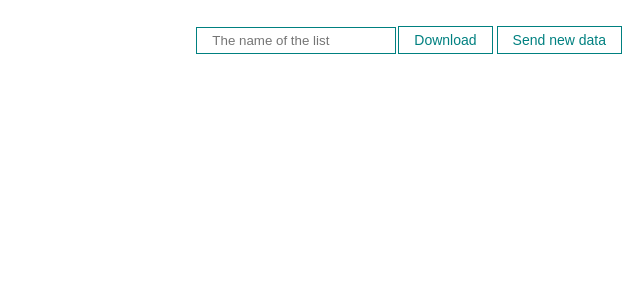
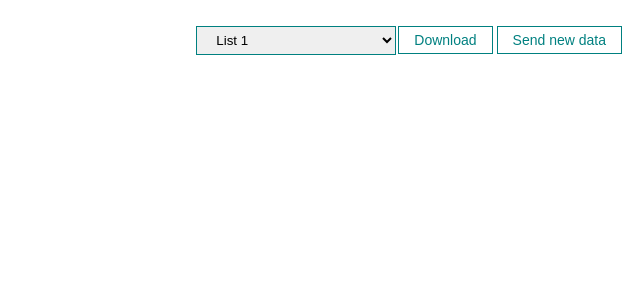
Before and after one commit to jarekpavlov/sorting-front, a React (Create React App) app: page / in a window 1280 px wide. Shown: the top 300 px of the page, without its empty margins (640-1280 px from the left). Built offline with nearby package versions, Linux system fonts and the light colour scheme.

Commit message:
finisching with sending and receiving of a JSON, the Drag and Drop algorithm is still unstable

```diff
--- a/src/App.js
+++ b/src/App.js
@@ -1,15 +1,27 @@
-import {useState} from "react";
+import {useEffect, useState} from "react";
 import "./styles/App.css"
 import MyButton from "./components/UI/buttons/MyButton";
-import MyInput from "./components/UI/inputs/MyInput";
 import axios from "axios";
+import Option from "./components/options/Option";
 
 
 const App = () => {
 
+    const optionAttributes = [
+        {value: 'list1', text: 'List 1'},
+        {value: 'list2', text: 'List 2'},
+        {value: 'list3', text: 'List 3'},
+        {value: 'list4', text: 'List 4'}]
     const [listName, setListName] = useState('')
     const [cardList, setCardList] = useState([])
     const [currentCard, setCurrentCard] = useState(null)
+    useEffect(()=> {
+        console.log('useEffect')
+        if (listName === ''){
+            setListName('list1')
+        }
+    }, [listName])
+
 
     function clickDownloadButton(e) {
         axios.get('http://localhost:8080/get-car-policy?parameter=' + listName)
@@ -48,20 +60,18 @@ const App = () => {
         e.preventDefault()
         e.target.style.background = 'lightblue'
     }
-
     function dragDropHandler(e, card) {
         e.preventDefault()
         setCardList(cardList.map(c => {
-            // if (card.order > currentCard.order && (c.order > currentCard.order)) {
-            //     return {...c, order: c.order-1}
-            // }
-            // if (card.order < currentCard.order && (c.order < currentCard.order)) {
-            //     return {...c, order: c.order+1}
-            // }
-            if (c.id === card.id) {
+            if (card.order > currentCard.order && (c.order > currentCard.order)) {
+                return {...c, order: c.order-1}
+            }else if (card.order < currentCard.order && (c.order < currentCard.order)) {
+                return {...c, order: c.order+1}
+            }
+            if (c.id === card.id && c.id !== currentCard.id) {
                 return {...c, order: currentCard.order}
             }
-            if (c.id === currentCard.id) {
+            if (c.id === currentCard.id && c.id !== card.id) {
                 return {...c, order: card.order}
             }
             return c
@@ -78,6 +88,13 @@ const App = () => {
     }
     return (
         <div className='app'>
+            <select id="select" onChange={e => setListName(e.target.value)}>
+                {optionAttributes.map((item, index) =>
+                    <Option key={index} value ={item.value}>{item.text}</Option>
+                )}
+            </select>
+            <MyButton onClick={e => clickDownloadButton(e)}>Download</MyButton>
+            <MyButton onClick={e => clickSendButton(e)}>Send new data</MyButton>
             {cardList.sort(sortCards).map((card) =>
                 <div key={card.id}
                      onDragStart={(e) => dragStartHandler(e, card)}
@@ -90,13 +107,6 @@ const App = () => {
                     {card.name}
                 </div>
             )}
-            <MyInput
-                value = {listName}
-                type="text"
-                placeholder="The name of the list"
-                onChange={e => setListName(e.target.value)}/>
-            <MyButton onClick={e => clickDownloadButton(e)}>Download</MyButton>
-            <MyButton onClick={e => clickSendButton(e)}>Send new data</MyButton>
         </div>
     )
 }
--- a/src/components/UI/inputs/MyInput.jsx
+++ /dev/null
@@ -1,12 +0,0 @@
-import React from 'react';
-import classes from './MyInput.module.css'
-
-const MyInput = (props) => {
-    return (
-        <input {...props} className={classes.myInput}>
-
-        </input>
-    );
-};
-
-export default MyInput;
--- a/src/components/UI/inputs/MyInput.module.css
+++ /dev/null
@@ -1,6 +0,0 @@
-.myInput {
-    width: 200px;
-    padding: 5px 15px;
-    margin: 5px 0;
-    border: 1px solid teal;
-}
--- /dev/null
+++ b/src/components/options/Option.jsx
@@ -0,0 +1,11 @@
+import React from 'react';
+
+const Option = (props) => {
+    return (
+        <option {...props}>
+            {props.children}
+        </option>
+    );
+};
+
+export default Option;
--- a/src/styles/App.css
+++ b/src/styles/App.css
@@ -15,3 +15,10 @@
     width: 800px;
 
 }
+
+#select {
+    width: 200px;
+    padding: 5px 15px;
+    margin: 5px 0;
+    border: 1px solid teal;
+}
```
